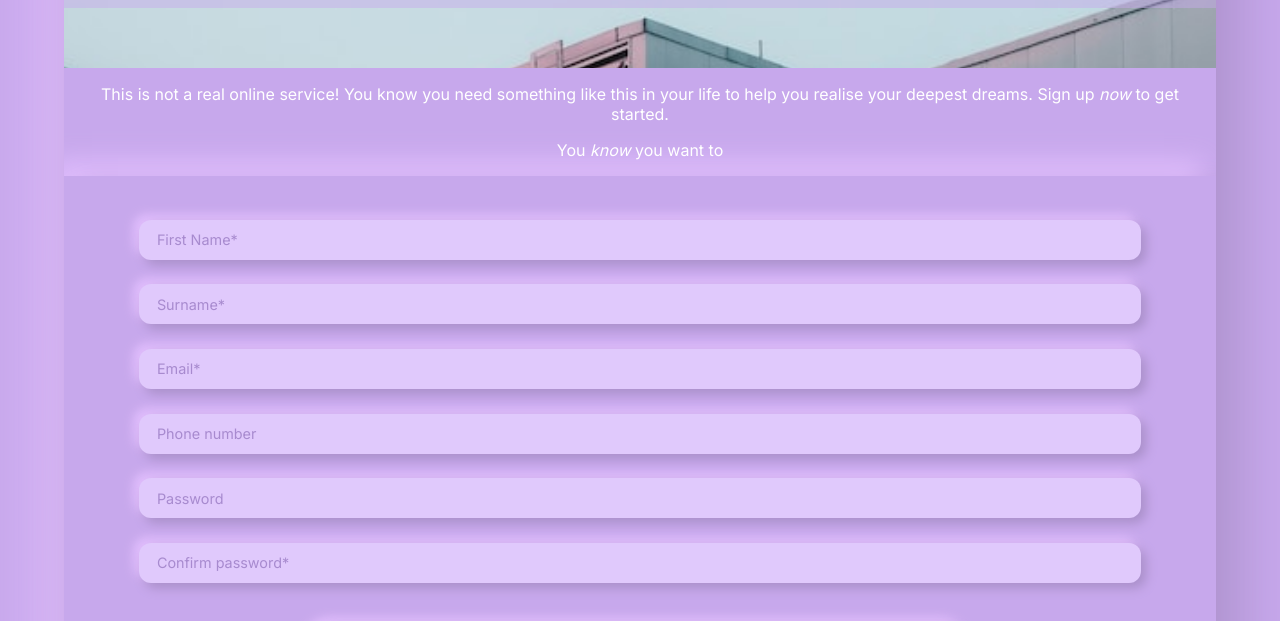
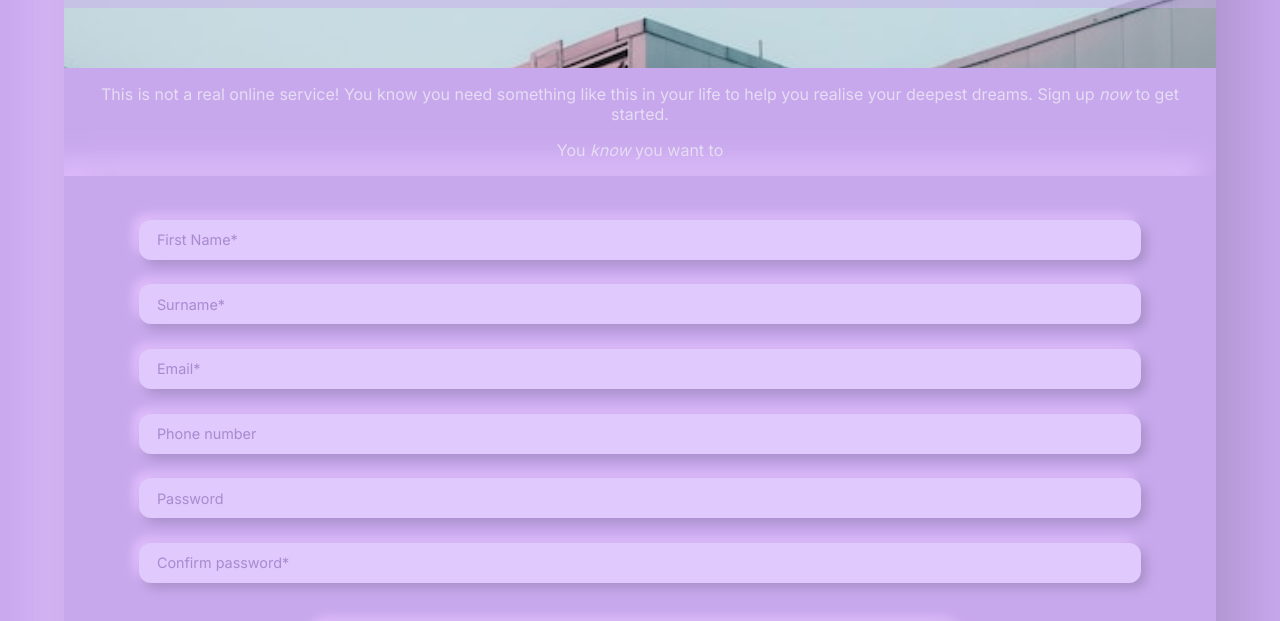
Before and after one commit to StuCM/Sign-up-form, a plain HTML site: page index.html in a window 1280 px wide. Shown: the part 164-785 px from the top of the page. Drawn offline with Linux system fonts and the light colour scheme.

Commit message:
update text colour

```diff
--- a/styles.css
+++ b/styles.css
@@ -38,7 +38,7 @@ main {
 
 section {
     text-align: center;
-    color: white;
+    color: #e6dcf3;
 }
 
 .image-container {
```
